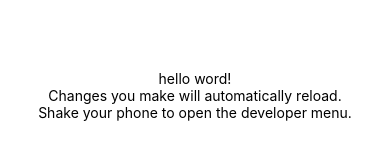
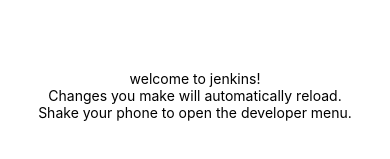
Before and after one commit to zeinajnaydi/jenkins-repo, a React Native app: screen / in a window 390 px wide. Shown: the part 327-486 px from the top of the page. Built offline with nearby package versions, Linux system fonts and the light colour scheme.

Commit message:
change title to welcom jenkins

```diff
--- a/App.js
+++ b/App.js
@@ -5,7 +5,7 @@ export default class App extends React.Component {
   render() {
     return (
       <View style={styles.container}>
-        <Text>hello word!</Text>
+        <Text>welcome to jenkins!</Text>
         <Text>Changes you make will automatically reload.</Text>
         <Text>Shake your phone to open the developer menu.</Text>
       </View>
@@ -18,6 +18,6 @@ const styles = StyleSheet.create({
     flex: 1,
     backgroundColor: '#fff',
     alignItems: 'center',
-    justifyContent: 'center',
-  },
+    justifyContent: 'center'
+  }
 });
```
